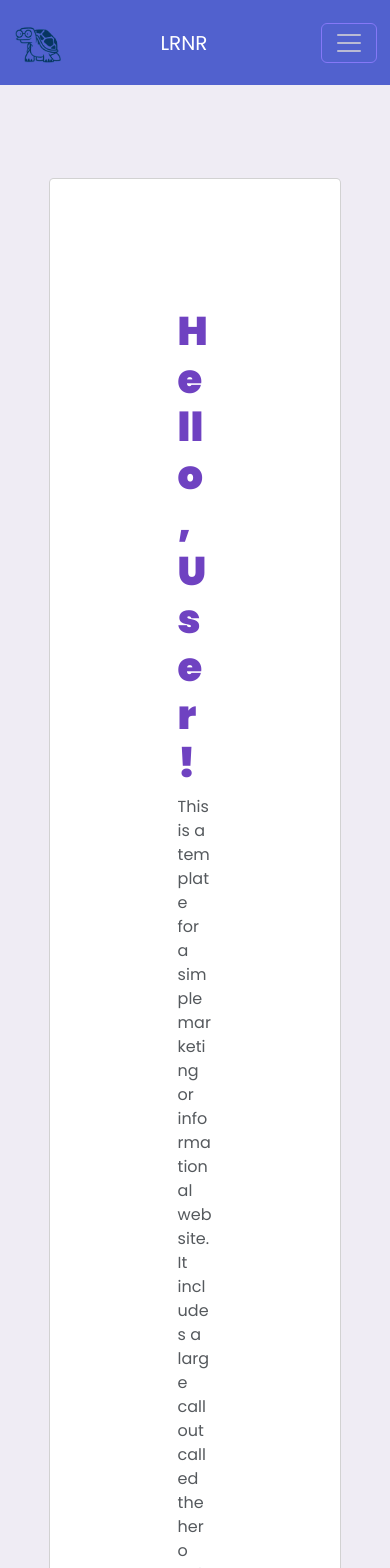
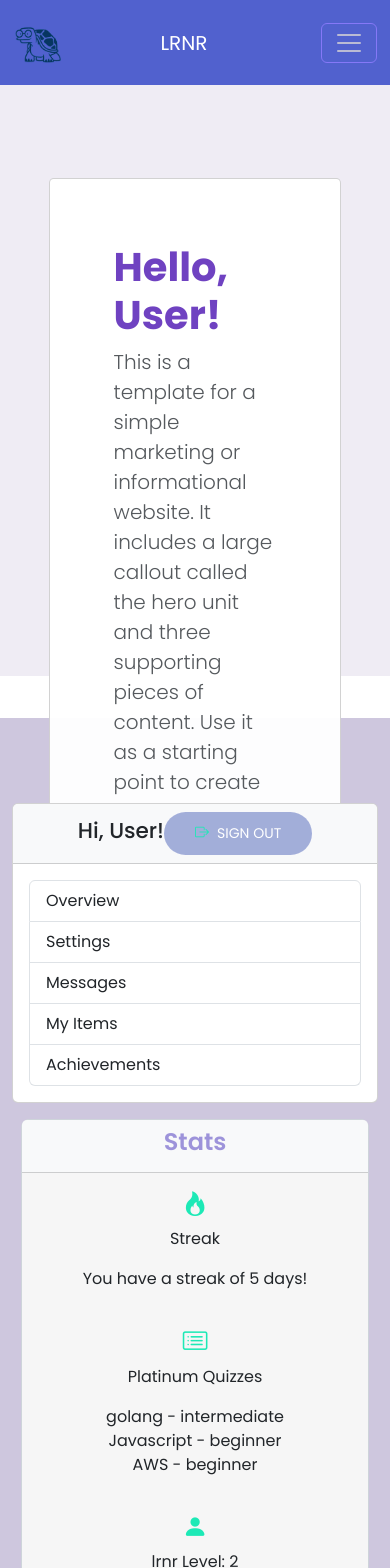
Before and after one commit to TommyPhi/LRNR-Team6-Frontend, a React (Create React App) app: page /account in a window 390 px wide. Shown: the top 1568 px of the page. Built offline with nearby package versions, Linux system fonts and the light colour scheme.

Commit message:
responsiveness for account page

```diff
--- a/src/components/AccountForm.js
+++ b/src/components/AccountForm.js
@@ -9,16 +9,16 @@ export default function AccountForm() {
         <div className="row">
           <div className="col-md-12">
             <div className="jumbotron card card-block">
-              <h2>Hello, User!</h2>
-              <p>
+              <h2 className="display-4">Hello, User!</h2>
+              <p className="lead">
                 This is a template for a simple marketing or informational
                 website. It includes a large callout called the hero unit and
                 three supporting pieces of content. Use it as a starting point
                 to create something more unique.
               </p>
               <p>
-                <a className="btn btn-primary btn-large" href="#">
-                  Edit profile..
+                <a className="btn btn-primary btn-lg" href="#">
+                  Edit profile
                 </a>
               </p>
             </div>
@@ -28,70 +28,68 @@ export default function AccountForm() {
 
       {/* Container for Content in the Row */}
       <div className="container-fluid content-container">
-        <div className="row gx-4 mt-4">
-          <div className="col-md-6 mb-3 mb-lg-0 d-flex flex-column">
-            {/* First Column - Existing Content */}
-            <div className="miniprofile card border-gray-300 p-2 h-100 d-flex flex-column">
-              <div className="card-header border-0 text-center d-flex flex-row flex-lg-column align-items-center justify-content-center px-1 px-lg-4">
-                <span className="h5 my-0 my-lg-3 me-3 me-lg-0">Hi, User!</span>
-                <a href="/" className="btn btn-sign-out btn-xs">
+        <div className="row gx-md-4 gx-2 mt-md-4">
+          <div className="col-md-6 mb-md-0 mb-3">
+
+            {/* First Column */}
+            <div className="miniprofile card border-gray-300 h-100">
+              <div className="card-header bg-light text-center">
+                <span className="h4 my-3">Hi, User!</span>
+                <a href="/" className="btn btn-sign-out">
                   <span className="me-2">
-                            <span className="fas fa-sign-out-alt"></span>
+                    <span className="bi bi-box-arrow-right"></span>
                   </span>
                   Sign Out
                 </a>
               </div>
-              <div className="card-body p-2">
-                <div className="list-group dashboard-menu list-group-sm">
-                  <a href="/" className="d-flex list-group-item border-0 list-group-item-action">Overview <span className="icon icon-xs ms-auto"><span className="fas fa-chevron-right"></span></span> </a>
-                  <a href="/" className="d-flex list-group-item border-0 list-group-item-action">Settings<span className="icon icon-xs ms-auto"><span className="fas fa-chevron-right"></span></span> </a>
-                  <a href="/" className="d-flex list-group-item border-0 list-group-item-action">Messages<span className="icon icon-xs ms-auto"><span className="fas fa-chevron-right"></span></span> </a>
-                  <a href="/" className="d-flex list-group-item border-0 list-group-item-action">My Items<span className="icon icon-xs ms-auto"><span className="fas fa-chevron-right"></span></span> </a>
-                  <a href="/" className="d-flex list-group-item border-0 list-group-item-action border-0">Achievements<span className="icon icon-xs ms-auto"><span className="fas fa-chevron-right"></span></span></a>
+              <div className="card-body">
+                <div className="list-group dashboard-menu">
+                  <a href="/" className="list-group-item">Overview</a>
+                  <a href="/" className="list-group-item">Settings</a>
+                  <a href="/" className="list-group-item">Messages</a>
+                  <a href="/" className="list-group-item">My Items</a>
+                  <a href="/" className="list-group-item">Achievements</a>
                 </div>
               </div>
             </div>
           </div>
 
-          <div className="col-md-6 mb-3 mb-lg-0 d-flex flex-column">
+          <div className="col-md-6 mb-md-0 mb-3">
             {/* Second Column - New Content */}
-            <div className="new-card card border-gray-300 p-2 h-100 d-flex flex-column">
-              <div className="card-header border-0 text-center d-flex flex-row flex-lg-column align-items-center justify-content-center px-1 px-lg-4">
-                <h2 className="new-column-heading"> Stats</h2>
+            <div className="new-card card border-gray-300 h-100">
+              <div className="card-header bg-light text-center">
+                <h2 className="new-column-heading">Stats</h2>
               </div>
-              <div className="card-body p-2">
-                {/* Add your content for the new column here */}
+              <div className="card-body">
                 <div className="container">
-                  <div className="section">
                   <div className="row">
-                      <div className="col-md-12">
+                    <div className="col-12">
                       <div className="icon-block text-center">
-                          <h2 className="center teal-text text-accent-3"><i className="bi bi-fire"></i></h2>
+                        <h2 className="teal-text text-accent-3"><i className="bi bi-fire"></i></h2>
                         <p className="header-5">Streak</p>
                         <p className="light">You have a streak of 5 days!</p>
                       </div>
                     </div>
                   </div>
                   <div className="row">
-                      <div className="col-md-12">
+                    <div className="col-12">
                       <div className="icon-block text-center">
                         <h2 className="teal-text text-accent-3"><i className="bi bi-card-list"></i></h2>
                         <p className="header-5">Platinum Quizzes</p>
-                          <ul>
+                        <ul className="list-unstyled">
                           <li className="light">golang - intermediate</li>
-                            <li className="light">Javascript - beginner </li>
+                          <li className="light">Javascript - beginner</li>
                           <li className="light">AWS - beginner</li>
                         </ul>
                       </div>
                     </div>
                   </div>
                   <div className="row">
-                      <div className="col-md-12">
+                    <div className="col-12">
                       <div className="icon-block text-center">
                         <h2 className="teal-text text-accent-3"><i className="bi bi-person-fill"></i></h2>
                         <p className="header-5">lrnr Level: 2</p>
-                          <p className="light center">150/200 xp</p>
-                        </div>
+                        <p className="light">150/200 xp</p>
                       </div>
                     </div>
                   </div>
--- a/src/css/Account.css
+++ b/src/css/Account.css
@@ -1,20 +1,18 @@
 /* MAIN DIV TOP HEADER HELLO USER */
+
 .jumbotron {
   top: 11vh;
-  margin-top: 2vh;
-  padding: 8rem;
-  margin-bottom: 2rem;
+  padding: 4rem;
   background-color: rgba(255, 255, 255, 0.959);
   border-radius: 0.3rem;
   width: 80%;
   margin: 0 auto;
-  overflow: hidden;
 }
 
 .jumbotron h2 {
-  font-weight: 900;
+  font-weight: 700;
   color: #6f42c1;
-  font-size: 40px;
+  font-size: 2.5rem;
 }
 
 .jumbotron p {
@@ -23,12 +21,14 @@
 
 .content-container {
   background-color: #cec7de;
-  margin-top: 17vh;
-  padding-bottom: 17vh;
+  padding-top: 10vh;
+  padding-bottom: 10vh;
 }
 
 .container-fluid.jumbotron-container {
-  background-color: rgba(98, 69, 151, 0.1); /* Set your desired background color */
+  background-color: rgba(98, 69, 151, 0.1);
+  height: 70vh;
+  margin-bottom: 5vh;
 }
 
 /* Styles for user profile panel */
@@ -38,37 +38,27 @@
 }
 
 .content-container .card {
-  top: 10vh;
-  width: 98%;
+  width: 95%;
   margin: 0 auto;
-}
-
-/* MENU in personal profile */
-.p-2 {
-  padding: 0 !important;
 }
 
 /* Styles for miniprofile card */
 .miniprofile.card {
   background-color: #ffffff;
-  max-width: 100%; /* responsiveness */
-  width: 55%; /* Adjusted to allow for responsiveness */
+  max-width: 100%;
+  width: 100%;
   height: auto;
 }
 
-.miniprofile.card .card-header .h5 {
+.miniprofile.card .card-header .h2 {
   color: rgba(85, 66, 193, 0.557);
-  font-size: 25px;
-}
-
-.d-lg-block {
-  margin-top: 6%;
+  font-size: 1.5rem;
 }
 
 /* Styles for new-card user info */
 
 .new-column-heading {
-  font-size: 24px;
+  font-size: 1.5rem;
   font-weight: 600;
   color: rgba(85, 66, 193, 0.557);
 }
@@ -90,7 +80,6 @@
   background-color: #f6f6f6;
   border: 1px solid #ced4da;
   border-radius: 0.5rem;
-  margin-left: -7vw !important;
 }
 
 /* BOOSTRAP ICONS */
```
Also changed, not shown: src/css/Home.css (+16 -0 lines). Lines whose indentation alone changed are shown as unchanged.
